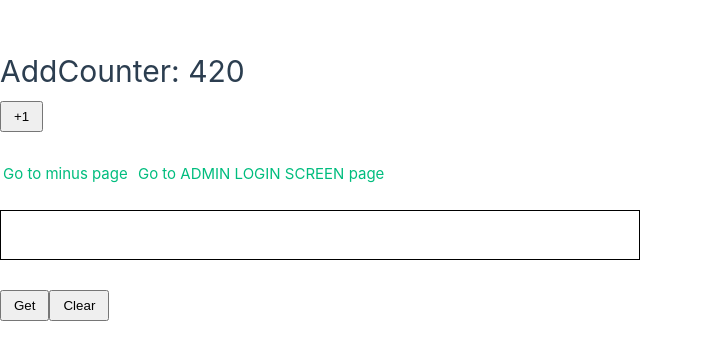
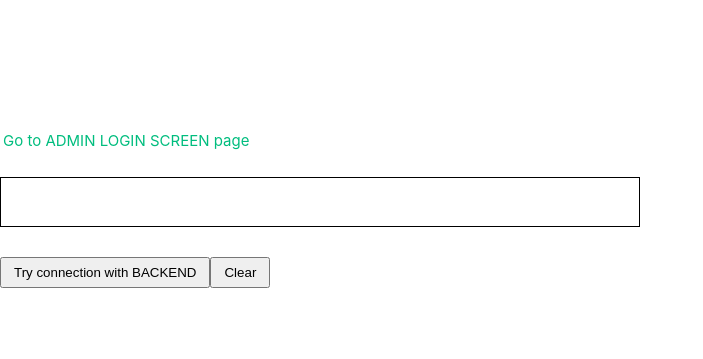
Before and after one commit to notActualDev/Recruitment-task, a Vue app in the folder Frontend/: page / in a window 1280 px wide. Shown: the part 213-572 px from the top of the page, without its empty margins (0-703 px from the left). Built offline with nearby package versions, Linux system fonts and the light colour scheme; no server answers.

Commit message:
Initial page clean

```diff
--- a/Frontend/src/AddPage.vue
+++ b/Frontend/src/AddPage.vue
@@ -33,14 +33,8 @@ function clearText() {
 
 <template>
   <div>
-    <h1>AddCounter: {{ counter }}</h1>
-    <button @click="addOne">+1</button>
 
     <br><br>
-
-    <router-link to="/minus">
-      Go to minus page
-    </router-link>
 
     <router-link to="/adminLoginScreen">
       Go to ADMIN LOGIN SCREEN page
@@ -55,7 +49,7 @@ function clearText() {
 
     <br>
 
-    <button @click="getText">Get</button>
+    <button @click="getText">Try connection with BACKEND</button>
     <button @click="clearText">Clear</button>
   </div>
 </template>
```
